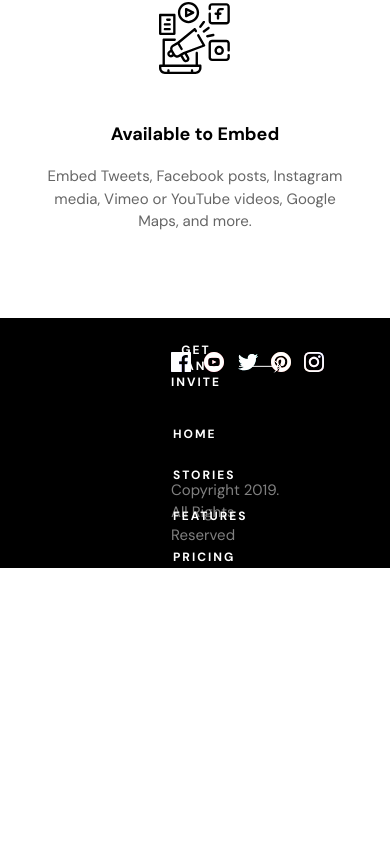
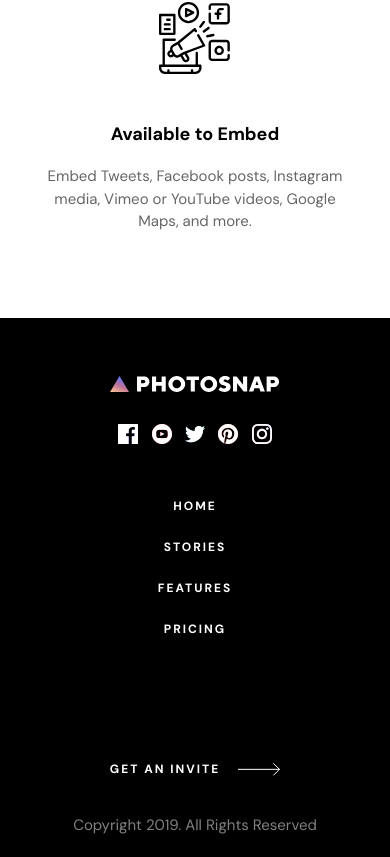
Before and after one commit to viblo29/photosnap, a Next.js app in the folder my-app/: page / in a window 390 px wide. Shown: the part 3349-4206 px from the top of the page. Before the commit the page ends 3917 px from the top, so only its background shows below. Built offline with nearby package versions, Linux system fonts and the light colour scheme.

Commit message:
feat/footer-fully-responsive
footer is fully responsive desktop, tablet, mobile

```diff
--- a/my-app/components/molecules/Home/Footer/Footer.tsx
+++ b/my-app/components/molecules/Home/Footer/Footer.tsx
@@ -8,14 +8,14 @@ import { FacebookIcon, YoutubeIcon, TwitterIcon, PinterestIcon, InstagramIcon }
 function Footer() {
   return (
     <div>
-      <div className='w-full h-62.5 bg-black flex items-center pl-42.75 pr-41.25 justify-between'>
-        <div className='flex gap-27.5'>
-          <div className='grid grid-cols-1 lg:grid-cols-2 lg:gap-27.5 w-full'>
-            <div className='pt-0.5 row-start-1 mb-8 lg:mb-0 mb- '>
+      <div className='w-full h-134.75 md:h-71 lg:h-62.5 bg-black flex flex-col md:flex-row items-center  md:justify-around'>
+        <div className='flex mt-14 md:mt-0 lg:gap-27.5'>
+          <div className='grid grid-cols-1 lg:grid-cols-2 lg:gap-27.5 lg:w-full'>
+            <div className='pt-0.5 row-start-1 mb-8 lg:mb-0 items-center'>
               <Image src={siteLogoFooter} alt='Website Logo'/>
             </div>
 
-            <div className='flex items-center gap-[13.33px] row-start-2 md:row-start-3 lg:row-start-2 lg:col-start-1 self-end md:mt-18 lg:mt-0'>
+            <div className='flex justify-center md:justify-start items-center gap-[13.33px] row-start-2 md:row-start-3 lg:row-start-2 lg:col-start-1 self-end md:mt-18 lg:mt-0'>
               <div> <FacebookIcon/> </div>
               <div> <YoutubeIcon/> </div>
               <div> <TwitterIcon/> </div>
@@ -23,7 +23,7 @@ function Footer() {
               <div> <InstagramIcon/> </div>
             </div>
 
-            <div className='mt-12.25 md:mt-0 flex flex-col gap-4.25 row-start-3 md:flex-row md:gap-6.5 md:row-start-2 md:items-center lg:flex-col lg:gap-4.25 lg:col-start-2 lg:row-start-1 lg:row-span-2 lg:justify-self-start lg:items-start'>
+            <div className='items-center mt-12.25 md:mt-0 flex flex-col gap-4.25 row-start-3 md:flex-row md:gap-6.5 md:row-start-2 md:items-center lg:flex-col lg:gap-4.25 lg:col-start-2 lg:row-start-1 lg:row-span-2 lg:justify-self-start lg:items-start'>
               <div><NavButtons text='HOME' textColor='white'/></div>
               <div><NavButtons text='STORIES' textColor='white'/></div>
               <div><NavButtons text='FEATURES' textColor='white'/></div>
@@ -34,11 +34,11 @@ function Footer() {
 
 
 
-        <div className='flex-col'>
-          <div className='flex justify-end'>
+        <div className='flex flex-col mt-29.75 md:mt-0'>
+          <div className='flex justify-center md:justify-end'>
             <HomePageButton text='GET AN INVITE' textColor='white' gap={4.5}/>
           </div>
-          <div className='text-[15px] opacity-[0.5] text-white mt-21.5'>Copyright 2019. All Rights Reserved</div>
+          <div className='text-[15px] justify-center opacity-[0.5] text-white mt-8.5 md:mt-30 lg:mt-21.5'>Copyright 2019. All Rights Reserved</div>
         </div>
 
       </div>
```
